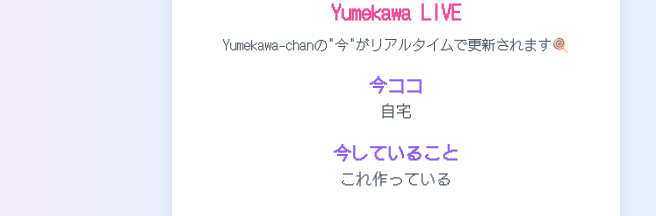
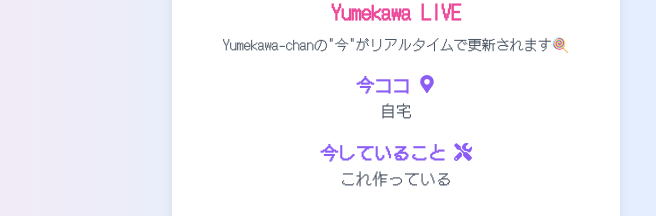
Before and after one commit to Yumekawa-chan/yumekawa-official, a Next.js app: page / in a window 1280 px wide. Shown: the part 425-641 px from the top of the page, without its empty margins (244-900 px from the left). Built offline with nearby package versions, Linux system fonts and the light colour scheme.

Commit message:
feat: セクションにアイコンを追加し、MainCardのスタイルを調整

```diff
--- a/src/app/components/MainCard.tsx
+++ b/src/app/components/MainCard.tsx
@@ -2,6 +2,7 @@ import { JSX } from 'react';
 import { FaGithub, FaPenNib } from 'react-icons/fa';
 import Link from 'next/link';
 import Image from 'next/image';
+import { FaMapMarkerAlt, FaTools } from 'react-icons/fa';
 
 function IconLink({
   href,
@@ -46,13 +47,19 @@ function ProfileCard(): JSX.Element {
 type SectionProps = {
   title: string;
   color: string;
+  icon: JSX.Element;
   children: string | JSX.Element;
 };
 
-function Section({ title, color, children }: SectionProps): JSX.Element {
+function Section({ title, color, icon, children }: SectionProps): JSX.Element {
   return (
     <div className="text-center">
-      <h3 className={`text-lg font-semibold text-${color}`}>{title}</h3>
+      <h3
+        className={`text-lg font-semibold text-${color} flex items-center justify-center`}
+      >
+        {title}
+        <div className="ml-2">{icon}</div>
+      </h3>
       <p className="text-gray-600">{children}</p>
     </div>
   );
@@ -86,10 +93,10 @@ function CurrentSection(): JSX.Element {
         </p>
       </div>
       <div className="space-y-4">
-        <Section title="今ココ" color="violet-500">
+        <Section title="今ココ" color="violet-500" icon={<FaMapMarkerAlt />}>
           自宅
         </Section>
-        <Section title="今していること" color="violet-500">
+        <Section title="今していること" color="violet-500" icon={<FaTools />}>
           これ作っている
         </Section>
       </div>
@@ -99,7 +106,7 @@ function CurrentSection(): JSX.Element {
 
 export default function MainCard(): JSX.Element {
   return (
-    <div className="bg-white shadow-lg rounded-lg p-6 max-w-md w-full">
+    <div className="bg-white shadow-lg rounded-lg p-6 max-w-md w-full h-auto">
       <ProfileSection />
       <CurrentSection />
     </div>
```
